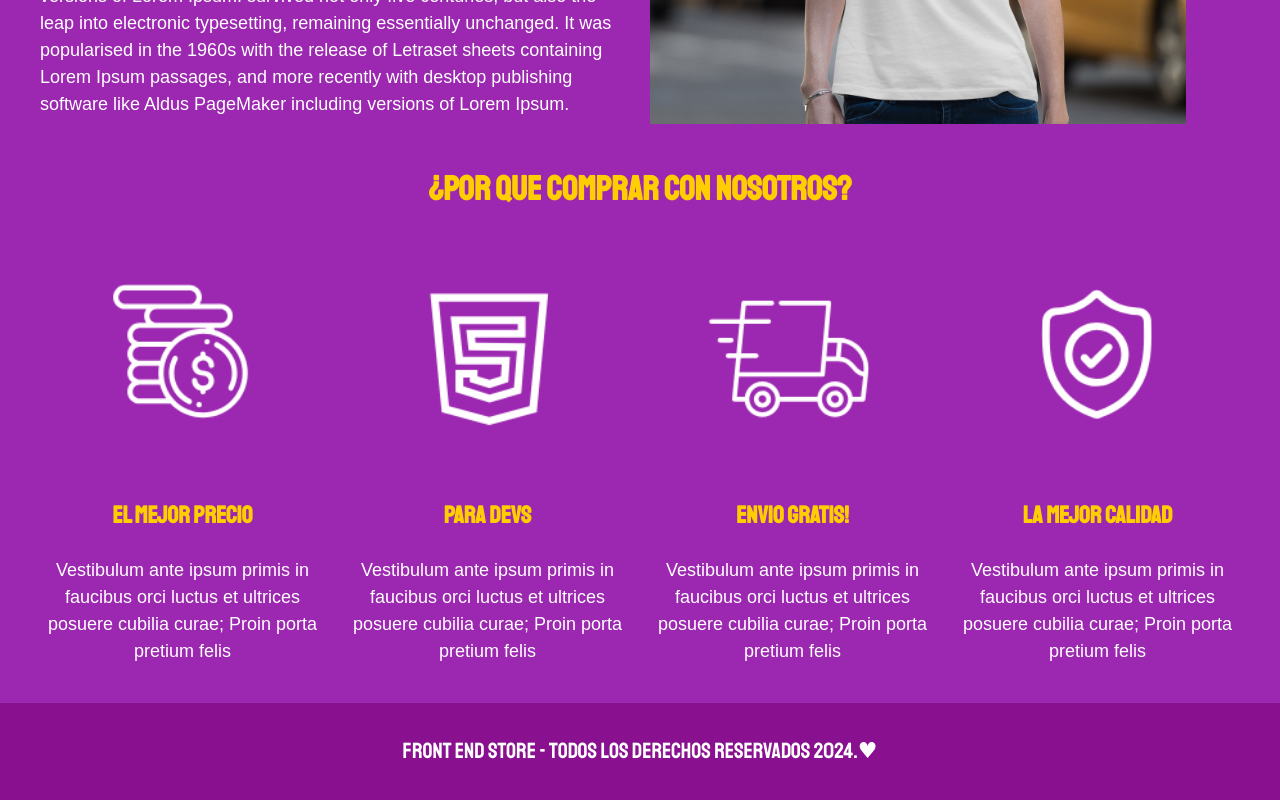
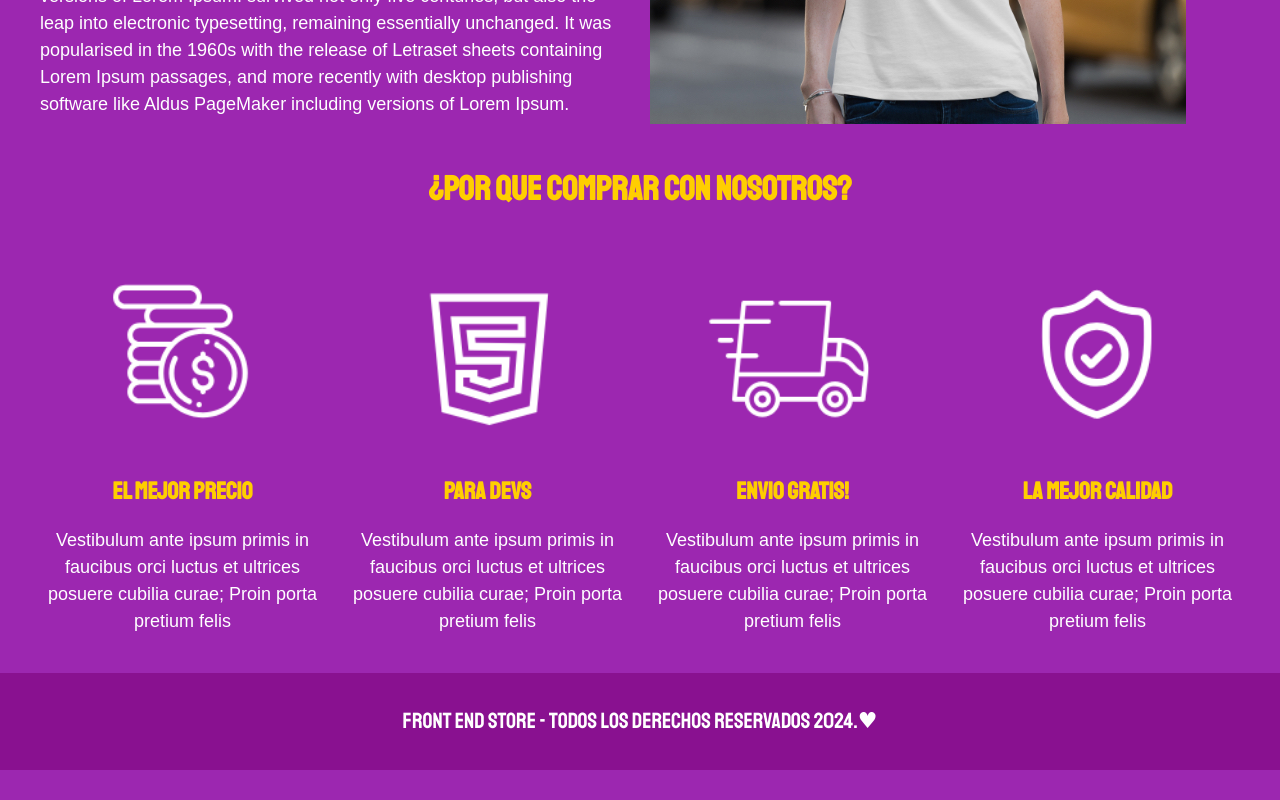
Before and after one commit to AlmironJoel/tienda-de-remeras, a plain HTML site: page nosotros.html in a window 1280 px wide. Shown: the part 600-1400 px from the top of the page. After the commit the page ends 1370 px from the top, so only its background shows below. Drawn offline with Linux system fonts and the light colour scheme.

Commit message:
nosotrosTerminado

```diff
--- a/css/style.css
+++ b/css/style.css
@@ -206,11 +206,11 @@ h3{
 .bloque{
     text-align: center;
 }
+.bloque__titulo{
+    margin: 0;
+}
 .bloque__imagen{
     width: 100%;
 }
-.bloque__titulo{
-    font-family: var(--fuentePrincipal);
-}
 .bloque__parrafo{
 }
```
